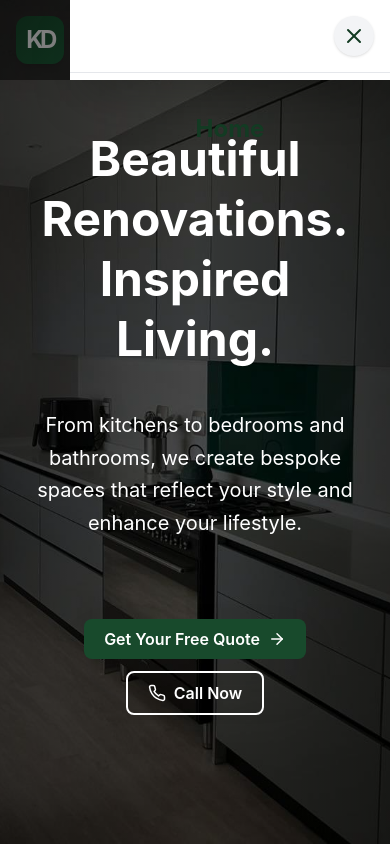
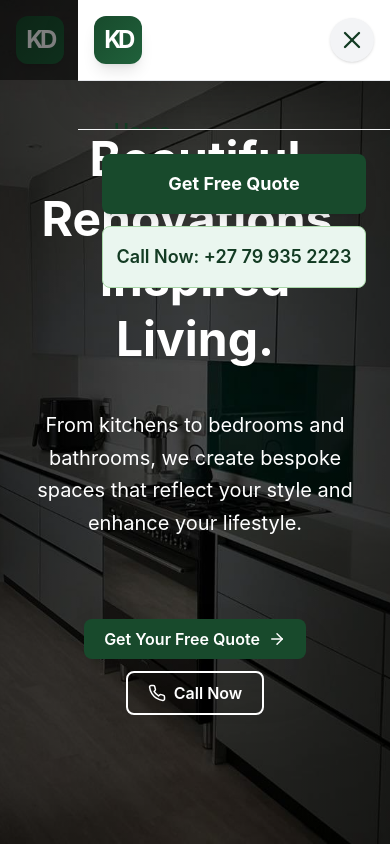
Before and after one commit to cloudmzansi/Kitchen-Designs-Interiors, a React (Vite) app: page / in a window 390 px wide. Both pictures are taken after a click on the button 354 px from the left and 40 px from the top of the page. Shown: the top 844 px of the page. Built offline with nearby package versions, Linux system fonts and the light colour scheme.

Commit message:
Update specialty page galleries to 3x3 grid on desktop

```diff
--- a/src/components/Header.tsx
+++ b/src/components/Header.tsx
@@ -145,66 +145,79 @@ const Header = () => {
             />
             {/* Side Drawer */}
             <aside
-              className="fixed top-0 right-0 z-50 h-full w-80 max-w-full bg-white shadow-2xl flex flex-col transition-transform duration-300 transform translate-x-0 lg:hidden"
+              className="fixed top-0 right-0 z-50 h-full w-4/5 max-w-xs bg-white shadow-2xl flex flex-col transition-transform duration-300 transform translate-x-0 lg:hidden"
+              tabIndex={-1}
+              aria-modal="true"
+              role="dialog"
             >
-              <div className="flex justify-end p-4 border-b border-gray-200">
+              {/* Header with Logo and Close */}
+              <div className="flex items-center justify-between p-4 border-b border-gray-200">
+                <Link to="/" className="flex items-center" onClick={() => setIsMenuOpen(false)}>
+                  <div className="w-12 h-12 bg-gradient-to-br from-forest-700 to-forest-600 rounded-xl flex items-center justify-center shadow-lg">
+                    <span className="text-white font-bold text-2xl tracking-tighter" style={{letterSpacing: '-0.15em'}}>KD</span>
+                  </div>
+                </Link>
                 <button
                   onClick={() => setIsMenuOpen(false)}
                   className="p-2 rounded-full bg-gray-100 text-forest-800 shadow hover:bg-gray-200 focus:outline-none focus:ring-2 focus:ring-forest-700"
+                  aria-label="Close menu"
                 >
-                  <X size={24} />
+                  <X size={28} />
                 </button>
               </div>
-              <nav className="flex-1 flex flex-col justify-start items-center px-6 py-8 overflow-y-auto space-y-6">
+              {/* Nav Links */}
+              <nav className="flex-1 flex flex-col gap-2 px-6 py-6 overflow-y-auto">
                 <a
                   href="/#top"
                   onClick={(e) => { handleScrollClick(e, 'top'); setIsMenuOpen(false); }}
-                  className="block text-2xl font-bold text-forest-800 text-center hover:text-forest-600 transition-colors py-2"
+                  className="block text-xl font-semibold text-forest-800 rounded-lg text-left hover:bg-forest-50 hover:text-forest-700 transition-colors px-3 py-3"
                 >
                   Home
                 </a>
                 <a
                   href="/#about-us"
                   onClick={(e) => { handleScrollClick(e, 'about-us'); setIsMenuOpen(false); }}
-                  className="block text-2xl font-bold text-forest-800 text-center hover:text-forest-600 transition-colors py-2"
+                  className="block text-xl font-semibold text-forest-800 rounded-lg text-left hover:bg-forest-50 hover:text-forest-700 transition-colors px-3 py-3"
                 >
                   About Us
                 </a>
-                <div className="text-center w-full">
+                {/* Expandable Services */}
+                <div className="w-full">
                   <button
                     onClick={() => setIsServicesOpen(!isServicesOpen)}
-                    className="flex items-center justify-center w-full text-2xl font-bold text-forest-800 hover:text-forest-600 transition-colors py-2 focus:outline-none"
+                    className="flex items-center justify-between w-full text-xl font-semibold text-forest-800 rounded-lg hover:bg-forest-50 hover:text-forest-700 transition-colors px-3 py-3 focus:outline-none"
+                    aria-expanded={isServicesOpen}
                   >
                     <span>Services</span>
                     <ChevronDown size={24} className={`ml-2 transition-transform duration-200 ${isServicesOpen ? 'rotate-180' : ''}`} />
                   </button>
                   {isServicesOpen && (
-                    <div className="mt-2 space-y-2 bg-forest-50 rounded-lg p-4">
+                    <div className="mt-1 ml-4 flex flex-col gap-1">
                       <Link
                         to="/kitchens"
                         onClick={() => setIsMenuOpen(false)}
-                        className="block text-lg text-forest-800 hover:text-forest-600 transition-colors py-1"
+                        className="block text-lg text-forest-700 rounded-lg hover:bg-forest-100 hover:text-forest-900 transition-colors px-3 py-2"
                       >
                         Kitchen Renovations
                       </Link>
                       <Link
                         to="/bedrooms"
                         onClick={() => setIsMenuOpen(false)}
-                        className="block text-lg text-forest-800 hover:text-forest-600 transition-colors py-1"
+                        className="block text-lg text-forest-700 rounded-lg hover:bg-forest-100 hover:text-forest-900 transition-colors px-3 py-2"
                       >
                         Bedroom Renovations
                       </Link>
                       <Link
                         to="/bathrooms"
                         onClick={() => setIsMenuOpen(false)}
-                        className="block text-lg text-forest-800 hover:text-forest-600 transition-colors py-1"
+                        className="block text-lg text-forest-700 rounded-lg hover:bg-forest-100 hover:text-forest-900 transition-colors px-3 py-2"
                       >
                         Bathroom Renovations
                       </Link>
                       <Link
                         to="/commercial"
                         onClick={() => setIsMenuOpen(false)}
-                        className="block text-lg text-forest-800 hover:text-forest-600 transition-colors py-1"
+                        className="block text-lg text-forest-700 rounded-lg hover:bg-forest-100 hover:text-forest-900 transition-colors px-3 py-2"
                       >
                         Commercial Renovations
                       </Link>
@@ -214,10 +227,13 @@ const Header = () => {
                 <a
                   href="/#contact-section"
                   onClick={(e) => { handleScrollClick(e, 'contact-section'); setIsMenuOpen(false); }}
-                  className="block text-2xl font-bold text-forest-800 text-center hover:text-forest-600 transition-colors py-2"
+                  className="block text-xl font-semibold text-forest-800 rounded-lg text-left hover:bg-forest-50 hover:text-forest-700 transition-colors px-3 py-3"
                 >
                   Contact Us
                 </a>
+              </nav>
+              {/* Footer CTA & Contact */}
+              <div className="mt-auto flex flex-col gap-3 p-6 border-t border-gray-100">
                 <a
                   href="/#contact-section"
                   onClick={(e) => { handleScrollClick(e, 'contact-section'); setIsMenuOpen(false); }}
@@ -227,11 +243,12 @@ const Header = () => {
                 </a>
                 <a
                   href="tel:+27799352223"
-                  className="block text-center text-base text-forest-700 hover:text-forest-900 font-medium transition-colors"
+                  className="w-full bg-forest-50 text-forest-800 text-lg font-semibold py-4 rounded-lg text-center border border-forest-200 hover:bg-forest-100 hover:text-forest-900 transition-colors"
+                  onClick={() => setIsMenuOpen(false)}
                 >
                   Call Now: +27 79 935 2223
                 </a>
-              </nav>
+              </div>
             </aside>
           </>
         )}
--- a/src/pages/Bathrooms.tsx
+++ b/src/pages/Bathrooms.tsx
@@ -154,7 +154,7 @@ const Bathrooms = () => {
           </div>
 
           {/* Gallery Grid */}
-          <div className="grid grid-cols-2 gap-2 md:gap-8">
+          <div className="grid grid-cols-1 sm:grid-cols-2 md:grid-cols-3 gap-2 md:gap-8">
             {filteredGallery.map((bathroom, index) => (
               <div key={bathroom.id} className="bg-white rounded-2xl shadow-lg overflow-hidden group cursor-pointer" onClick={() => handleImageClick(index)}>
                 <div className="relative overflow-hidden">
--- a/src/pages/Bedrooms.tsx
+++ b/src/pages/Bedrooms.tsx
@@ -154,7 +154,7 @@ const Bedrooms = () => {
           </div>
 
           {/* Gallery Grid */}
-          <div className="grid grid-cols-2 gap-2 md:gap-8">
+          <div className="grid grid-cols-1 sm:grid-cols-2 md:grid-cols-3 gap-2 md:gap-8">
             {filteredGallery.map((bedroom, index) => (
               <div key={bedroom.id} className="bg-white rounded-2xl shadow-lg overflow-hidden group cursor-pointer" onClick={() => handleImageClick(index)}>
                 <div className="relative overflow-hidden">
--- a/src/pages/Commercial.tsx
+++ b/src/pages/Commercial.tsx
@@ -155,7 +155,7 @@ const Commercial = () => {
           </div>
 
           {/* Gallery Grid */}
-          <div className="grid grid-cols-2 gap-2 md:gap-8">
+          <div className="grid grid-cols-1 sm:grid-cols-2 md:grid-cols-3 gap-2 md:gap-8">
             {filteredGallery.map((item, index) => (
               <div key={item.id} className="bg-white rounded-2xl shadow-lg overflow-hidden group cursor-pointer" onClick={() => handleImageClick(index)}>
                 <div className="relative overflow-hidden">
--- a/src/pages/Kitchens.tsx
+++ b/src/pages/Kitchens.tsx
@@ -169,7 +169,7 @@ const Kitchens = () => {
           </div>
 
           {/* Gallery Grid */}
-          <div className="grid grid-cols-2 gap-2 md:gap-8">
+          <div className="grid grid-cols-1 sm:grid-cols-2 md:grid-cols-3 gap-2 md:gap-8">
             {filteredGallery.map((kitchen, index) => (
               <div key={kitchen.id} className="bg-white rounded-2xl shadow-lg overflow-hidden group cursor-pointer" onClick={() => handleImageClick(index)}>
                 <div className="relative overflow-hidden">
```
Also changed, not shown: 1 other file (tests, documents, lock files or other folders).
